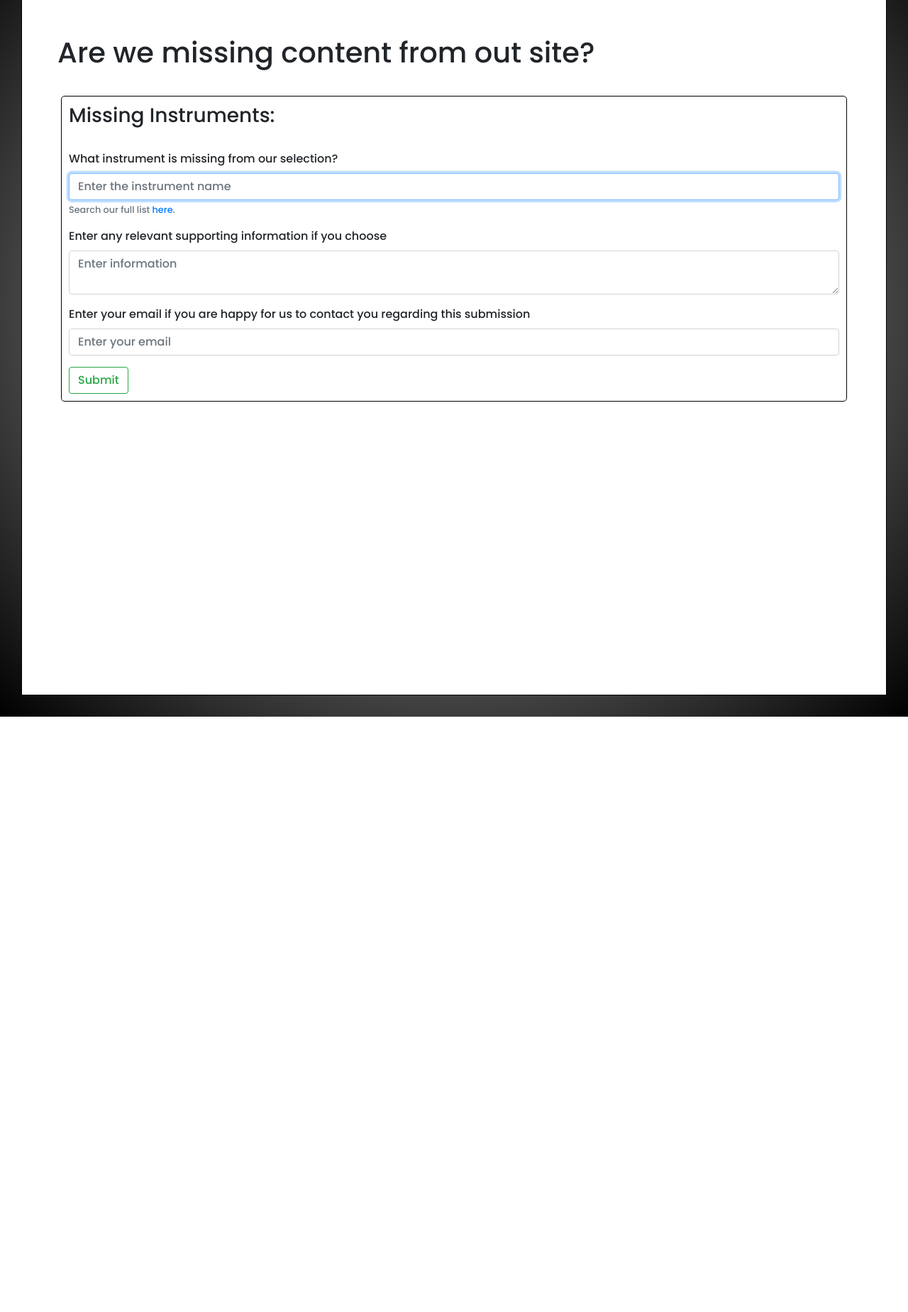
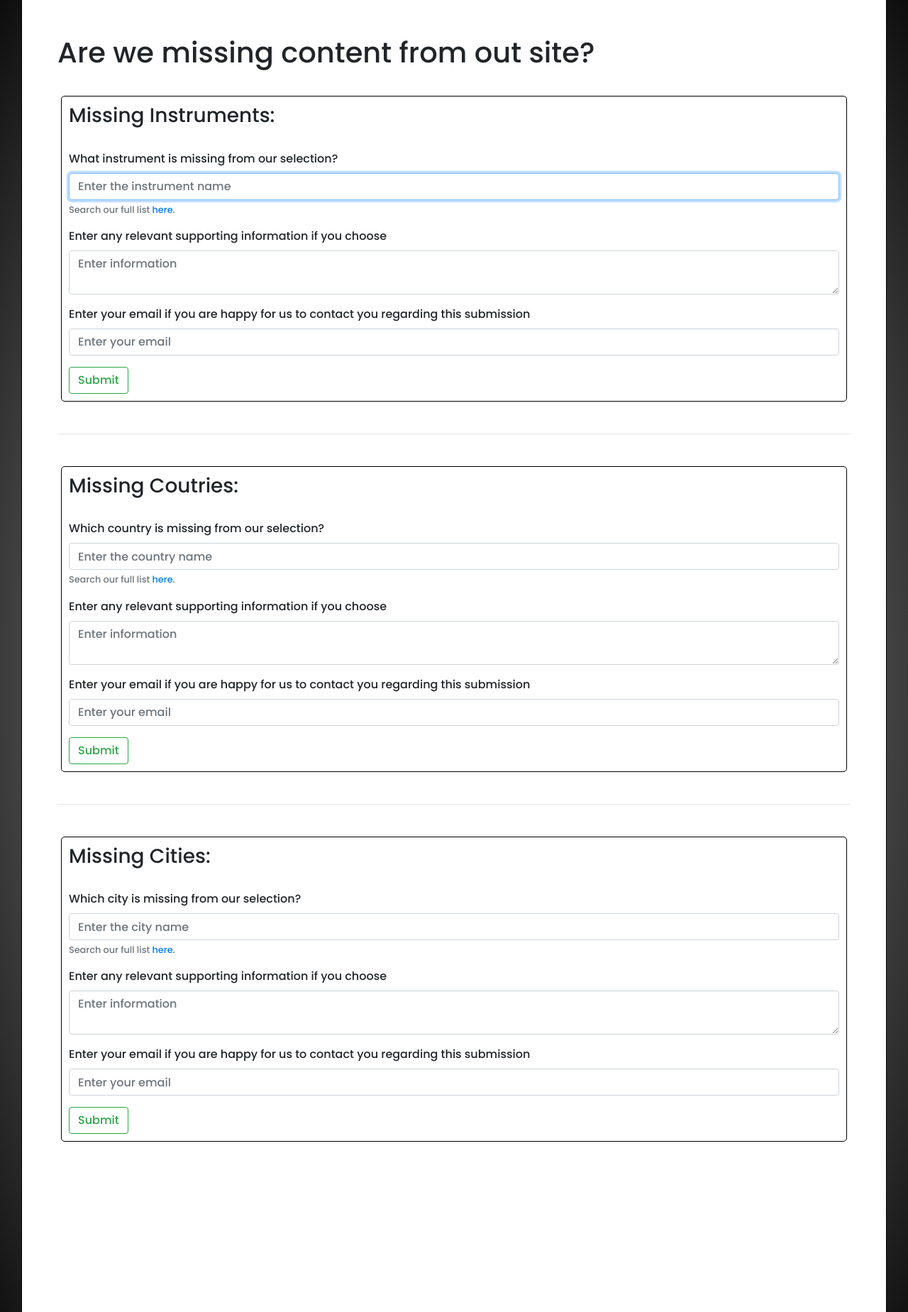
Before and after one commit to JLR24/musicians_haven, a Flask app: page /help/missing in a window 1280 px wide. Shown: the part 144-1993 px from the top of the page at 71% size. Before the commit the page ends 1154 px from the top, so only its background shows below. Run offline with Flask 3, Linux system fonts and the light colour scheme; some libraries are stand-ins or nearby versions.

```diff
--- a/website/admin/admin.py
+++ b/website/admin/admin.py
@@ -192,7 +192,7 @@ def HandleMissing():
         flash("Invalid details!", category="error")
         return redirect(url_for("admin.Home"))
     response = request.form.get("response")
-    if response and len(response) > 0:
+    if missing.email and response and len(response) > 0:
         if not EmailMissingResponse(missing, response):
             flash("Error sending email, please try again")
             return redirect(url_for("admin.MissingReports", r=response))
--- a/website/help/help.py
+++ b/website/help/help.py
@@ -41,14 +41,14 @@ def HandleContact():
     return redirect(url_for("help.Home"))
 
 
-@help.route("/HandleMissingInstrument", methods=["POST"])
-def HandleMissingInstrument():
-    '''This page handles the missing instrument form'''
+@help.route("/HandleMissing", methods=["POST"])
+def HandleMissing():
+    '''This page handles the missing form'''
     db.session.add(Missing(
         email = request.form.get("email"),
         info = request.form.get("info"),
-        value = request.form.get("instrument"),
-        type = "instrument"
+        value = request.form.get("value"),
+        type = request.form.get("type")
     ))
     db.session.commit()
     flash("Your response has been sent to the admins!", category="success")
--- a/website/help/templates/missing.html
+++ b/website/help/templates/missing.html
@@ -6,11 +6,11 @@
 
     <h1>Are we missing content from out site?</h1><br>
 
-    <form method="POST" action="{{url_for('help.HandleMissingInstrument')}}" id="instrument" class="formList">
+    <form method="POST" action="{{url_for('help.HandleMissing')}}" id="instrument" class="formList">
         <h3>Missing Instruments:</h3><br>
         <div class="form-group">
-            <label for="instrument">What instrument is missing from our selection?</label>
-            <input type="text" class="form-control" name="instrument" placeholder="Enter the instrument name" required autofocus class="required">
+            <label for="value">What instrument is missing from our selection?</label>
+            <input type="text" class="form-control" name="value" placeholder="Enter the instrument name" required autofocus class="required">
             <small class="form-text text-muted">Search our full list <a href="/mh/profile/about#instrument_add">here</a>.</small>
         </div>
         <div class="form-group">
@@ -21,6 +21,49 @@
             <label for="email">Enter your email if you are happy for us to contact you regarding this submission</label>
             <input type="email" class="form-control" name="email" placeholder="Enter your email">
         </div>
+        <input type="hidden" name="type" value="Instrument">
+        <input type="submit" class="btn btn-outline-success" value="Submit">
+    </form>
+
+    <br><hr><br>
+
+    <form method="POST" action="{{url_for('help.HandleMissing')}}" id="country" class="formList">
+        <h3>Missing Coutries:</h3><br>
+        <div class="form-group">
+            <label for="value">Which country is missing from our selection?</label>
+            <input type="text" class="form-control" name="value" placeholder="Enter the country name" required autofocus class="required">
+            <small class="form-text text-muted">Search our full list <a href="/mh/profile/about#country_add">here</a>.</small>
+        </div>
+        <div class="form-group">
+            <label for="info">Enter any relevant supporting information if you choose</label>
+            <textarea name="info" placeholder="Enter information" class="form-control" rows="2"></textarea>
+        </div>
+        <div class="form-group">
+            <label for="email">Enter your email if you are happy for us to contact you regarding this submission</label>
+            <input type="email" class="form-control" name="email" placeholder="Enter your email">
+        </div>
+        <input type="hidden" name="type" value="Country">
+        <input type="submit" class="btn btn-outline-success" value="Submit">
+    </form>
+
+    <br><hr><br>
+
+    <form method="POST" action="{{url_for('help.HandleMissing')}}" id="city" class="formList">
+        <h3>Missing Cities:</h3><br>
+        <div class="form-group">
+            <label for="value">Which city is missing from our selection?</label>
+            <input type="text" class="form-control" name="value" placeholder="Enter the city name" required autofocus class="required">
+            <small class="form-text text-muted">Search our full list <a href="/mh/profile/about#city_add">here</a>.</small>
+        </div>
+        <div class="form-group">
+            <label for="info">Enter any relevant supporting information if you choose</label>
+            <textarea name="info" placeholder="Enter information" class="form-control" rows="2"></textarea>
+        </div>
+        <div class="form-group">
+            <label for="email">Enter your email if you are happy for us to contact you regarding this submission</label>
+            <input type="email" class="form-control" name="email" placeholder="Enter your email">
+        </div>
+        <input type="hidden" name="type" value="City">
         <input type="submit" class="btn btn-outline-success" value="Submit">
     </form>
 
```
Also changed, not shown: website/admin/templates/admin_missing.html (+8 -5 lines), website/mh/profile/profile.py (+33 -2 lines), website/mh/profile/static/autofiller.js (+26 -5 lines), website/mh/profile/static/file_reader.py (+20 -0 lines), website/mh/profile/templates/profile_settings.html (+44 -3 lines).
